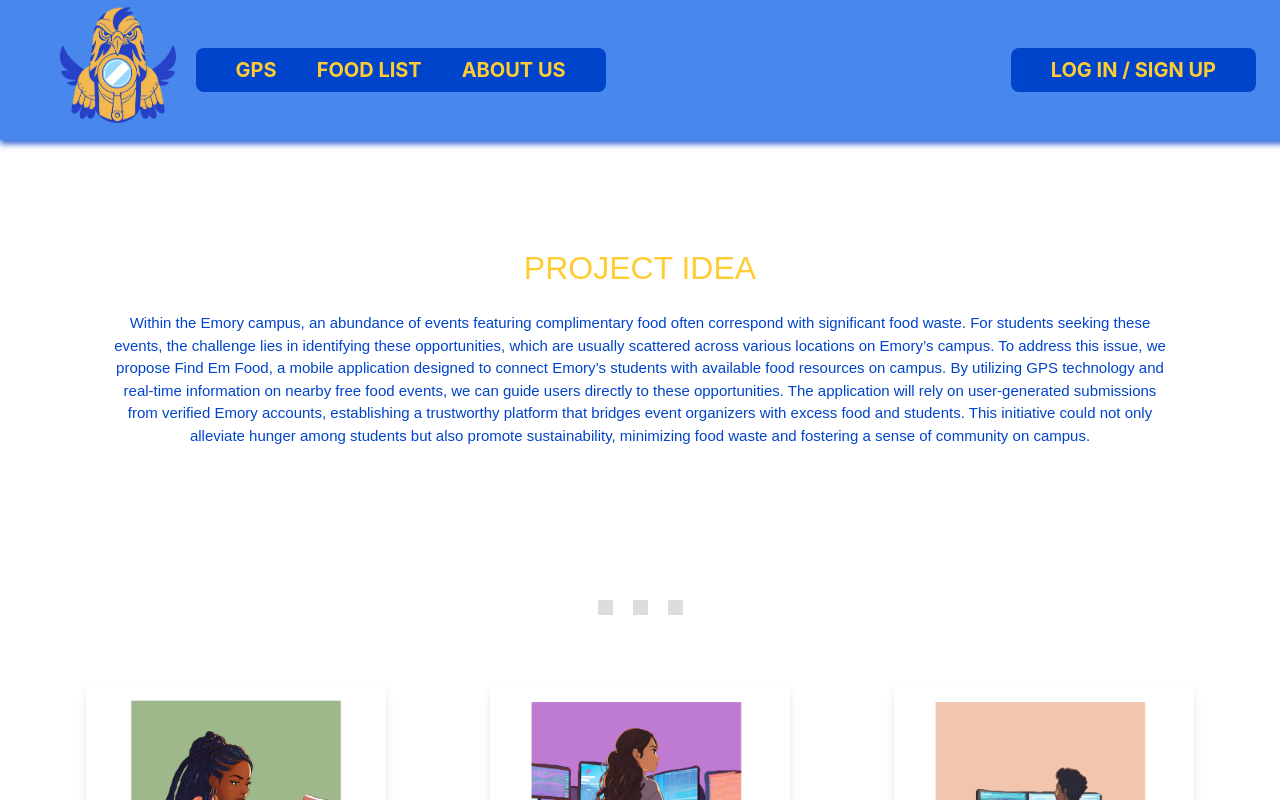
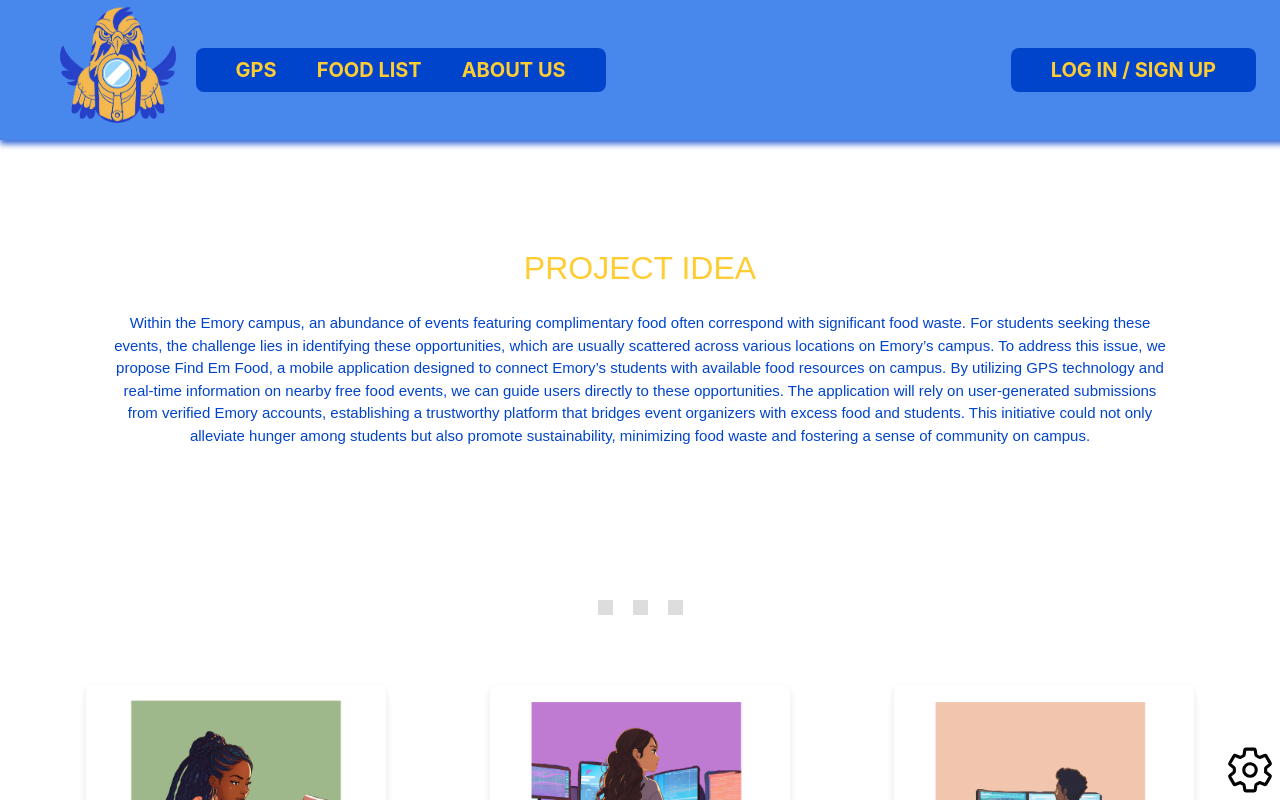
Before and after one commit to findemoryfood/FindEmFood, a React (Create React App) app: page /AboutUs in a window 1280 px wide. Shown: the top 800 px of the page. Built offline with nearby package versions, Linux system fonts and the light colour scheme; no server answers.

Commit message:
resolve merge conflicts

```diff
--- a/src/App.js
+++ b/src/App.js
@@ -23,6 +23,7 @@ function App() {
         <Router>
           <div className={`App ${settings.darkMode ? 'darkmode' : ''}`}>
             <NavBar />
+            <SettingsSidebar pageWrapId={'page-wrap'} outerContainerId={'outer-container'} />
             <div className="App-content">
               <Routes>
                 <Route path="/" element={<GPS foodItems={foodItems} />} />
```
